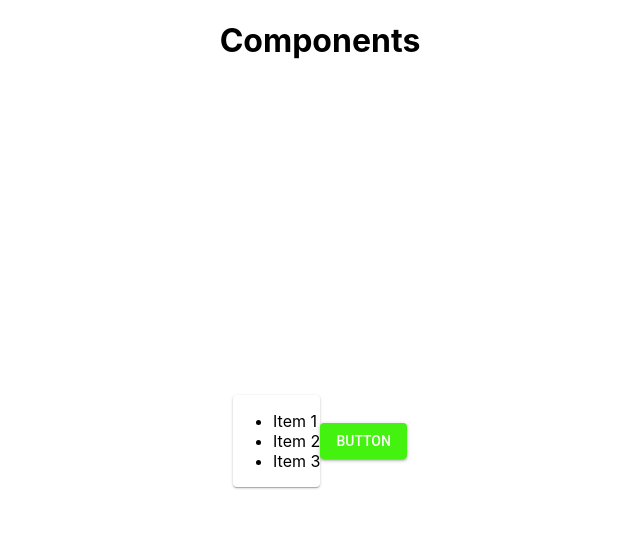
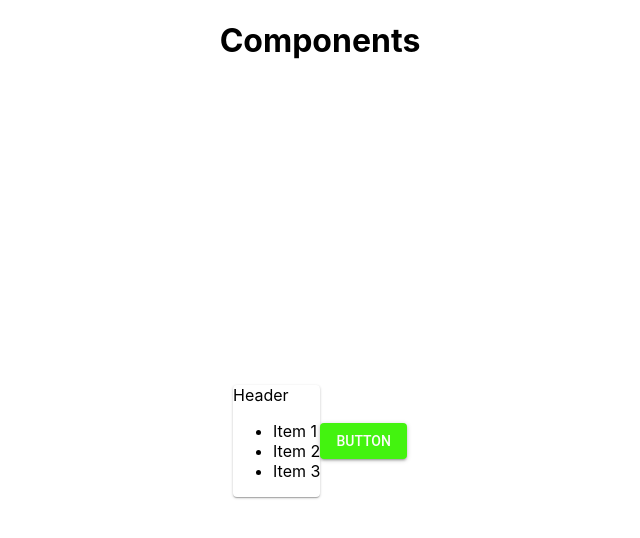
Before and after one commit to alexgdav/THReactMUI, a React (Create React App) app: page / in a window 1280 px wide. Shown: the top 538 px of the page, without its empty margins (320-960 px from the left). Built offline with nearby package versions, Linux system fonts and the light colour scheme.

Commit message:
test basic header display

```diff
--- a/src/App.js
+++ b/src/App.js
@@ -4,6 +4,7 @@ import  { ListCard } from './components'
 
 import './App.scss';
 
+const header="Header"
 const list = ["Item 1", "Item 2", "Item 3"]
 class App extends Component {
 
@@ -14,7 +15,7 @@ class App extends Component {
           <h1>Components</h1>
         </header>
         <div className="component-list">
-          <ListCard items={list}/ >
+          <ListCard header={header} items={list}/ >
           <Button href="#" theme='go'> Button </Button>
 
         </div>
--- a/src/components/list-card/ListCard.js
+++ b/src/components/list-card/ListCard.js
@@ -7,6 +7,7 @@ class ListCard extends Component {
 
   render() {
     const {
+      header,
       items
     } = this.props
 
@@ -17,6 +18,7 @@ class ListCard extends Component {
 
     return (
       <Base>
+        <div>{header}</div>
         <ul>{itemsMap}</ul>
       </Base>
     )
```
